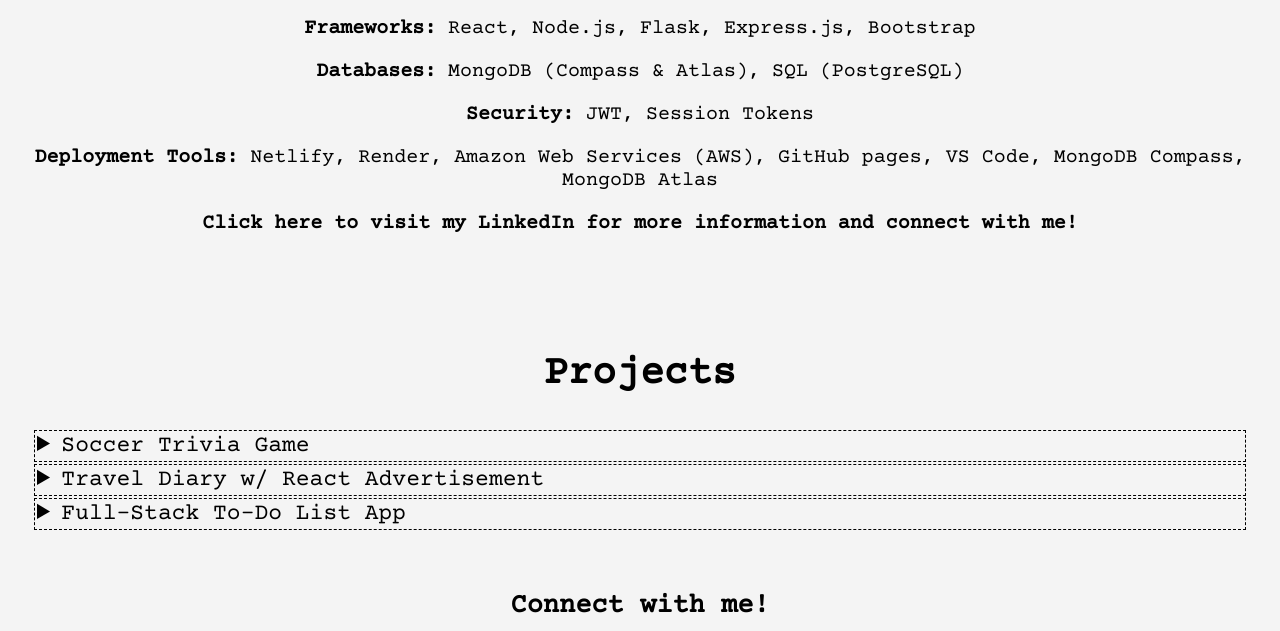
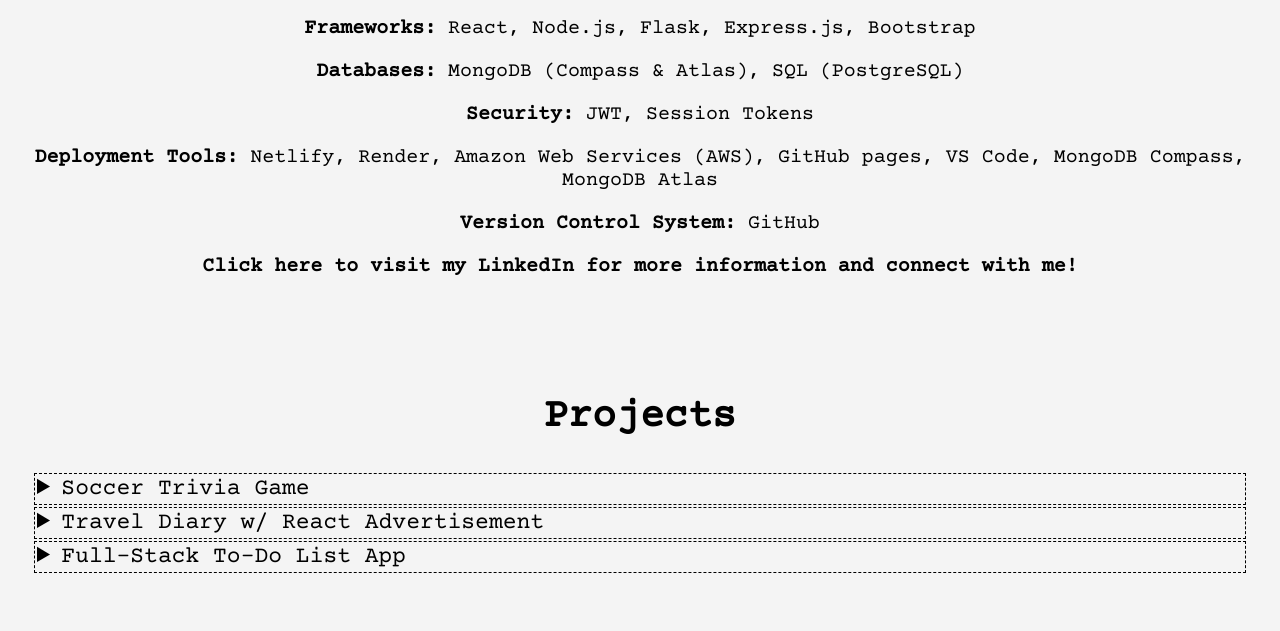
Before and after one commit to calquisada/christian-alquisada-portfolio, a plain HTML site: page index.html in a window 1280 px wide. Shown: the part 943-1574 px from the top of the page. Drawn offline with nearby package versions, Linux system fonts and the light colour scheme.

Commit message:
updated skills section

```diff
--- a/index.html
+++ b/index.html
@@ -30,6 +30,7 @@
       <p><strong>Databases:</strong> MongoDB (Compass & Atlas), SQL (PostgreSQL)</p>
       <p><strong>Security:</strong> JWT, Session Tokens</p>
       <p><strong>Deployment Tools:</strong> Netlify, Render, Amazon Web Services (AWS), GitHub pages, VS Code, MongoDB Compass, MongoDB Atlas</p>
+      <p><strong>Version Control System:</strong> GitHub</p>
       <p><a href="https://www.linkedin.com/in/christian-alquisada/"><strong>Click here to visit my LinkedIn for more information and connect with me!</strong></a></p>
       </div>
     </section>
```
